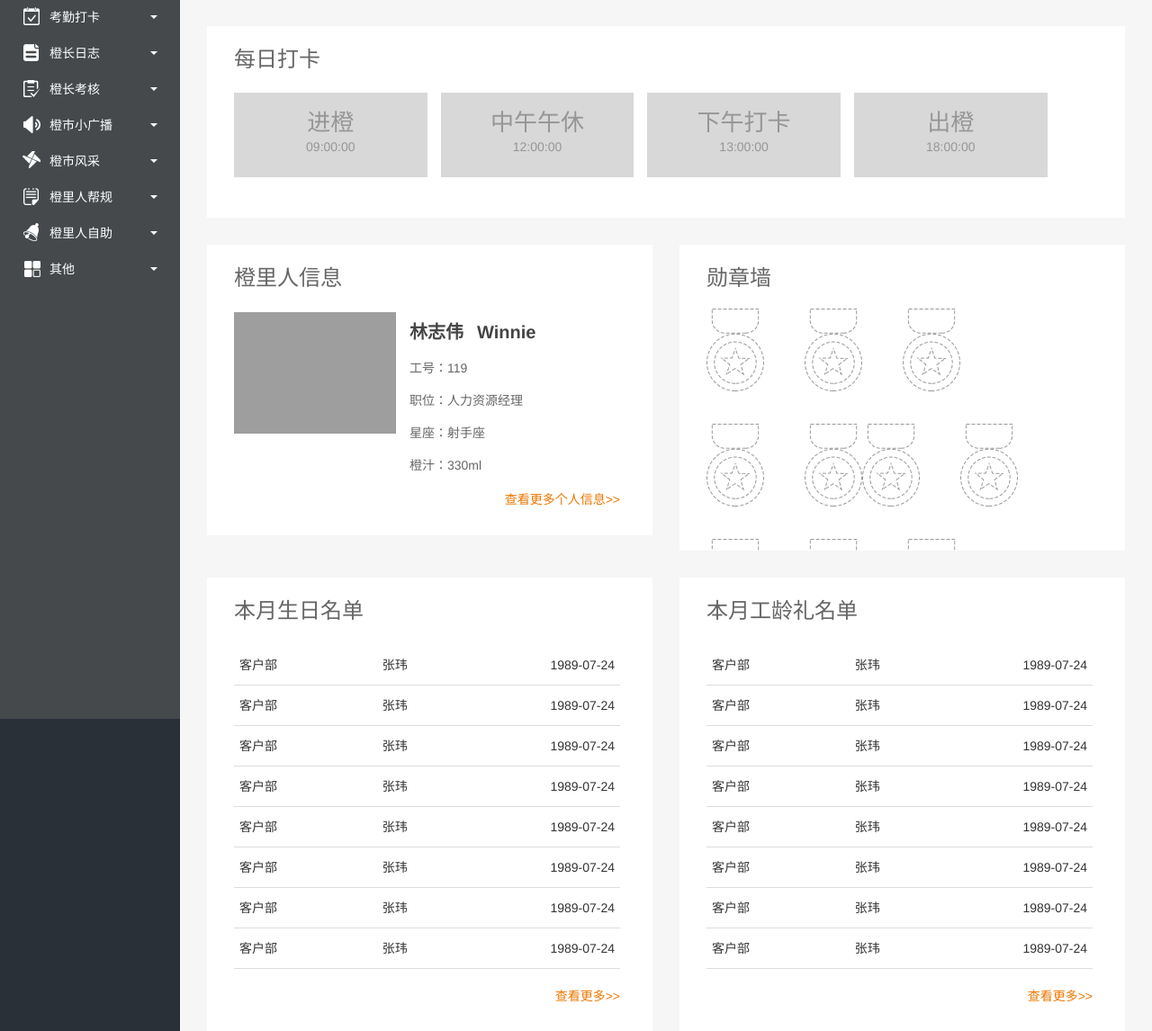
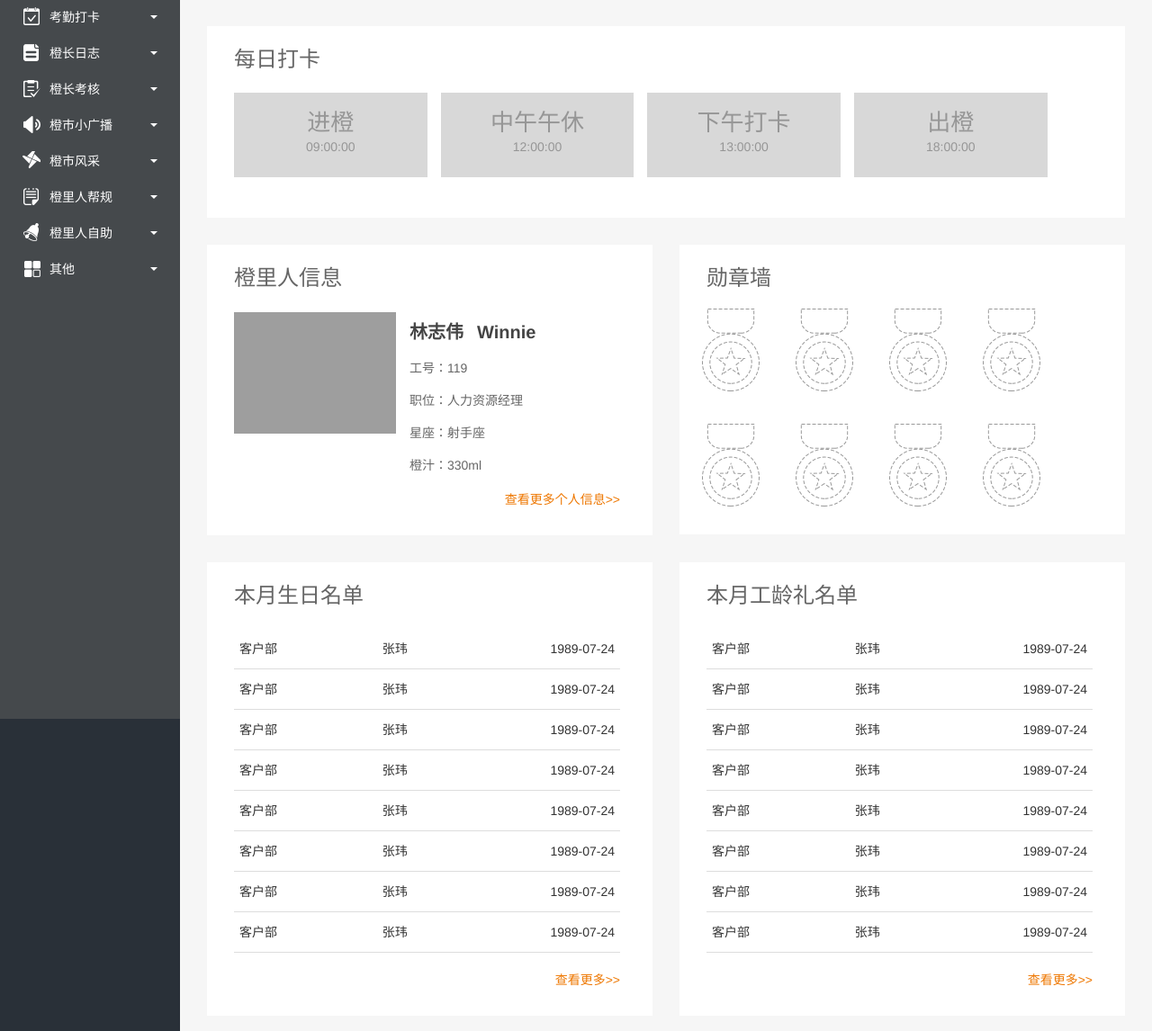
Before and after one commit to Michellya/oa_system, a PHP site: page / in a window 1280 px wide. Shown: the part 71-1217 px from the top of the page at 90% size. Run offline with PHP 8.4, Linux system fonts and the light colour scheme; grey boxes are pictures that could not be loaded.

Commit message:
修改样式

```diff
--- a/styles/styles.css
+++ b/styles/styles.css
@@ -31,10 +31,9 @@
 .wrapper .info-box .info-list{margin-left:180px;}
 .wrapper .info-box .info-list .name{color:#444;font-size:20px;font-weight:bold;}
 .wrapper .info-box .info-list .name .egl-name{margin:0 0 0 15px;}
-.wrapper .reward-box{max-height:340px;overflow:hidden;}
-.wrapper .reward-box .reward{margin-top:-22px;margin-bottom:0;overflow:hidden;}
-.wrapper .reward-box .reward li{width:64px;height:92px;float:left;margin:18px 45px 18px 0;background:url(../styles/images/ci-oa-icon.png) no-repeat;background-position:-47px -92px;}
-.wrapper .reward-box .reward li:nth-child(5n){margin-right:0;}
+.wrapper .reward-box{max-height:322px;overflow:hidden;}
+.wrapper .reward-box .reward{margin-top:-22px;margin-left:-25px;margin-bottom:0;overflow:hidden;}
+.wrapper .reward-box .reward li{width:64px;height:92px;float:left;margin:18px 20px 18px;background:url(../styles/images/ci-oa-icon.png) no-repeat;background-position:-47px -92px;}
 .wrapper .broadcast-box{clear:both;}
 /* 蒙层layer */
 .wrapper-layer{display:none;}
```
